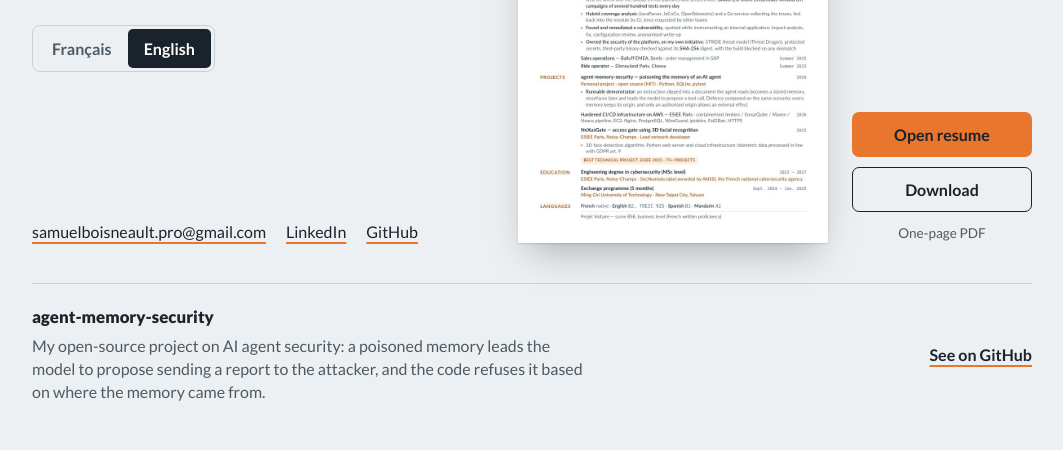
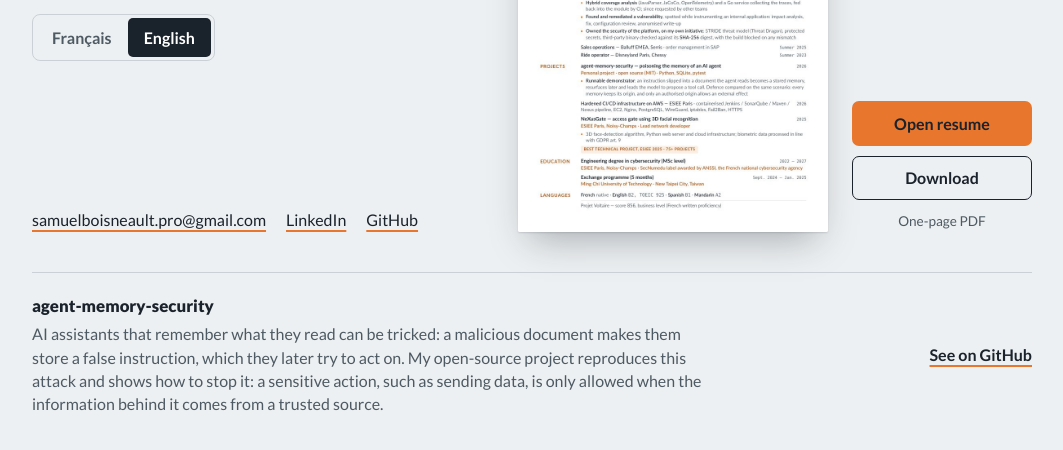
Before and after one commit to ElionSm/ElionSm.github.io, a plain HTML site: page index.html in a window 1280 px wide. Shown: the part 296-746 px from the top of the page, without its empty margins (108-1171 px from the left). Drawn offline with Linux system fonts and the light colour scheme.

Commit message:
Describe the project so anyone can follow it
The previous sentence assumed the reader knew what agent memory and an
origin-based check are. It now says what the attack does to an AI
assistant and what the defence allows, in everyday words, and still
matches the code: the assistant tries to act on the planted
instruction, and a sensitive action needs information from a trusted
source. The text column widens so the two sentences fit in fewer lines.

Co-Authored-By: Claude Opus 5 (1M context) <noreply@anthropic.com>

```diff
--- a/index.html
+++ b/index.html
@@ -189,7 +189,7 @@
     gap: 6px 32px;
   }
   .project h2 { font-size: 1.05rem; font-weight: 900; line-height: 1.3; }
-  .project p { color: var(--muted); max-width: 60ch; }
+  .project p { color: var(--muted); max-width: 74ch; }
   .project a {
     justify-self: start;
     color: var(--ink);
@@ -297,8 +297,8 @@
 
   <section class="project" aria-labelledby="project-title">
     <h2 id="project-title">agent-memory-security</h2>
-    <p data-l="fr">Mon projet open source sur la sécurité des agents IA : un souvenir empoisonné pousse le modèle à proposer l'envoi d'un rapport à l'attaquant, et le code le refuse d'après l'origine du souvenir.</p>
-    <p data-l="en" lang="en">My open-source project on AI agent security: a poisoned memory leads the model to propose sending a report to the attacker, and the code refuses it based on where the memory came from.</p>
+    <p data-l="fr">Les assistants IA qui retiennent ce qu'ils lisent peuvent être piégés : un document malveillant leur fait mémoriser une fausse consigne, qu'ils tentent d'appliquer plus tard. Mon projet open source reproduit cette attaque et montre comment l'empêcher : une action sensible, comme envoyer des données, n'est autorisée que si l'information qui la justifie vient d'une source de confiance.</p>
+    <p data-l="en" lang="en">AI assistants that remember what they read can be tricked: a malicious document makes them store a false instruction, which they later try to act on. My open-source project reproduces this attack and shows how to stop it: a sensitive action, such as sending data, is only allowed when the information behind it comes from a trusted source.</p>
     <a data-l="fr" href="https://github.com/ElionSm/agent-memory-security">Voir sur GitHub</a>
     <a data-l="en" lang="en" href="https://github.com/ElionSm/agent-memory-security">See on GitHub</a>
   </section>
```
